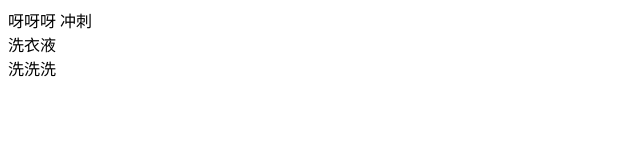
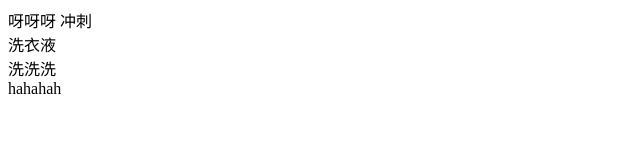
Before and after one commit to yangxiaomin0448/five5599, a plain HTML site: page index.html in a window 1280 px wide. Shown: the full height of the page, 0-640 px from the left. Drawn offline with Linux system fonts and the light colour scheme.

Commit message:
第一个分子

```diff
--- a/index.html
+++ b/index.html
@@ -11,6 +11,7 @@
     <div>呀呀呀 冲刺</div>
     <div>洗衣液</div>
     <div>洗洗洗</div>
+    <div>hahahah</div>
 </body>
 
 </html>
```
